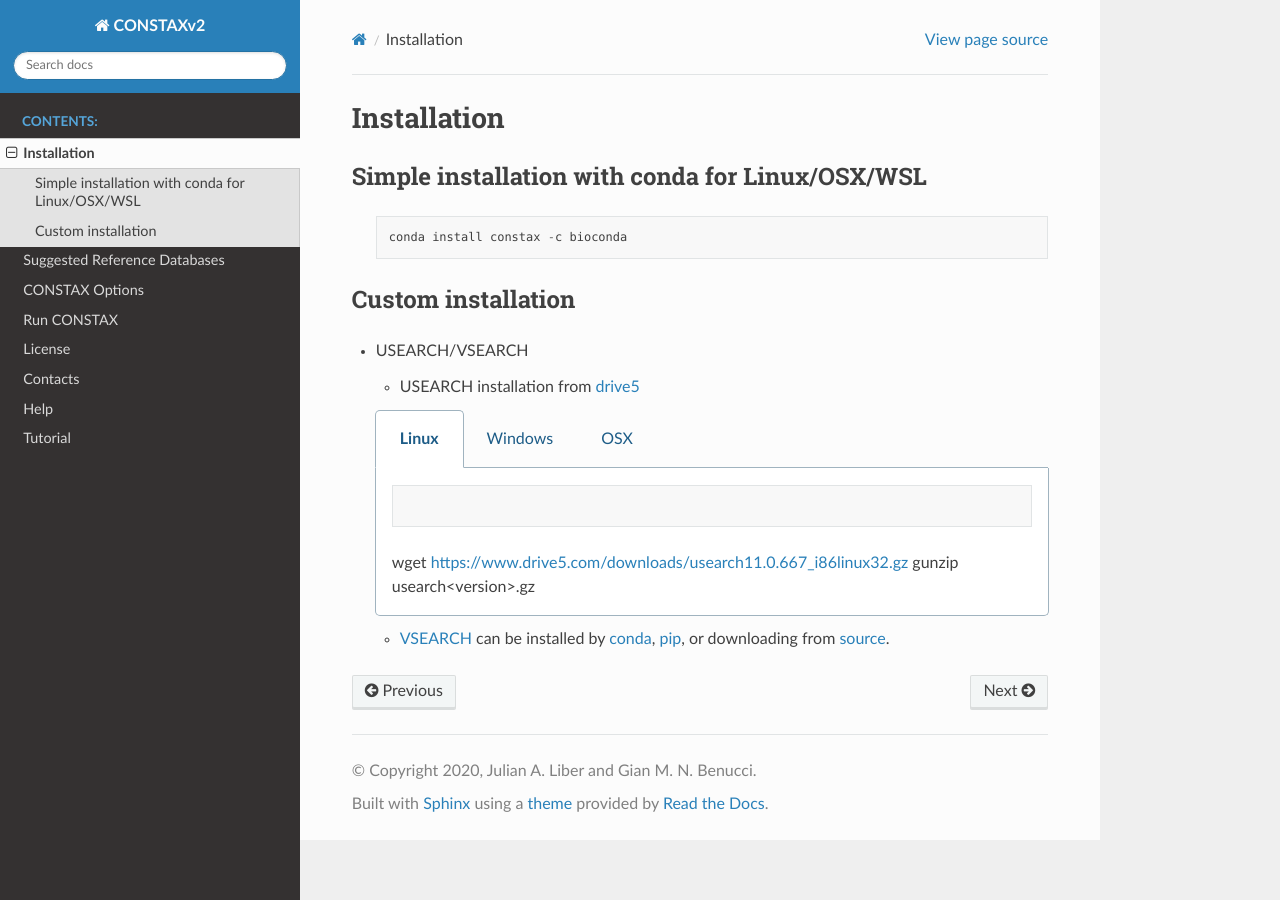
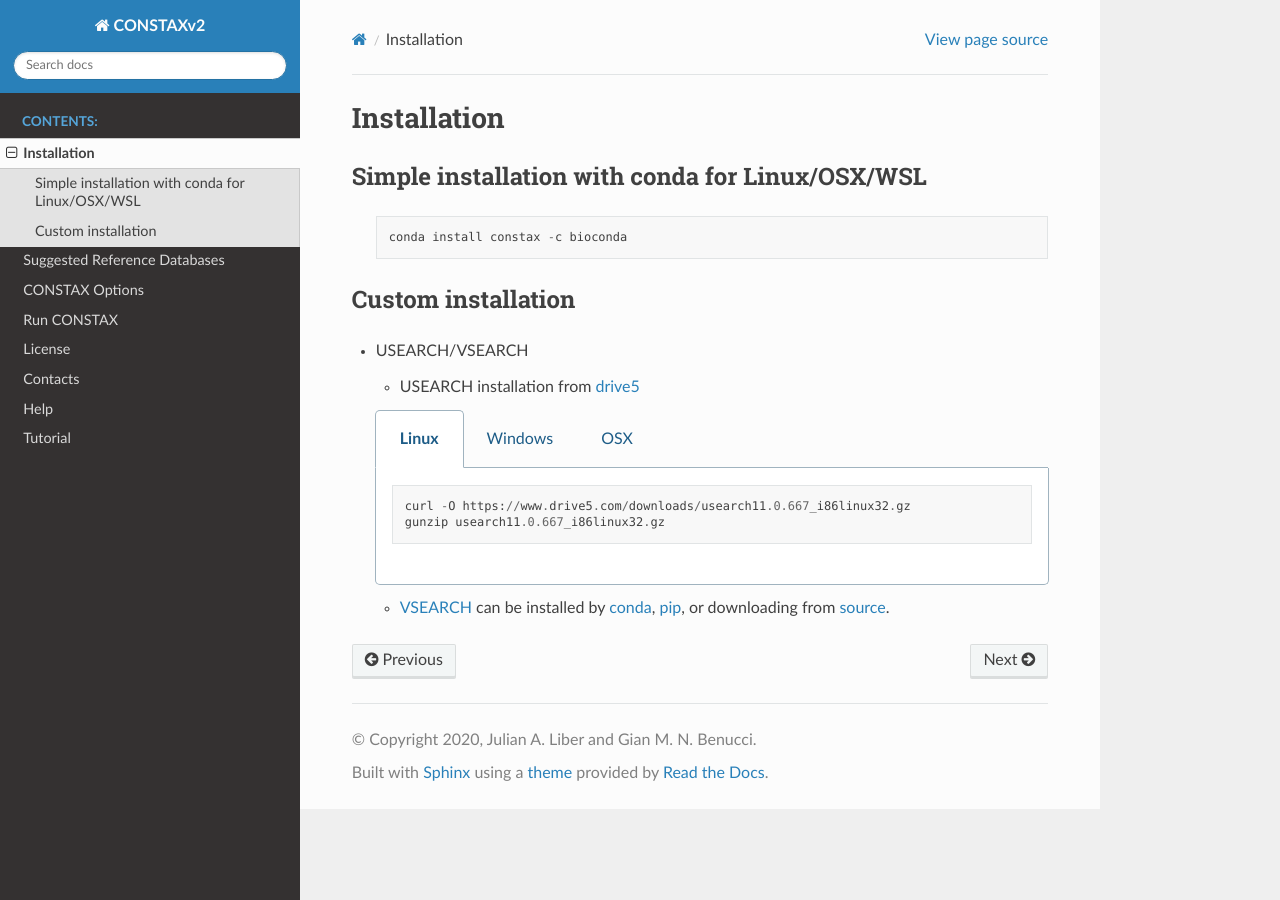
Before and after one commit to liberjul/CONSTAXv2, a Sphinx documentation site: the page built from docs/source/installation.rst, in a window 1280 px wide. Built offline with Sphinx 7.4.7 and the Read the Docs theme 2.0.0, drawn with Linux system fonts in a browser that asks for light colours.

Commit message:
Linux install directions for USEARCH.

```diff
--- a/docs/source/installation.rst
+++ b/docs/source/installation.rst
@@ -19,10 +19,10 @@ Custom installation
 
       .. tab:: Linux
 
-          .. code-block:: default
+        .. code-block:: default
 
-          wget https://www.drive5.com/downloads/usearch11.0.667_i86linux32.gz
-          gunzip usearch<version>.gz
+            curl -O https://www.drive5.com/downloads/usearch11.0.667_i86linux32.gz
+            gunzip usearch11.0.667_i86linux32.gz
 
       .. tab:: Windows
 
```
